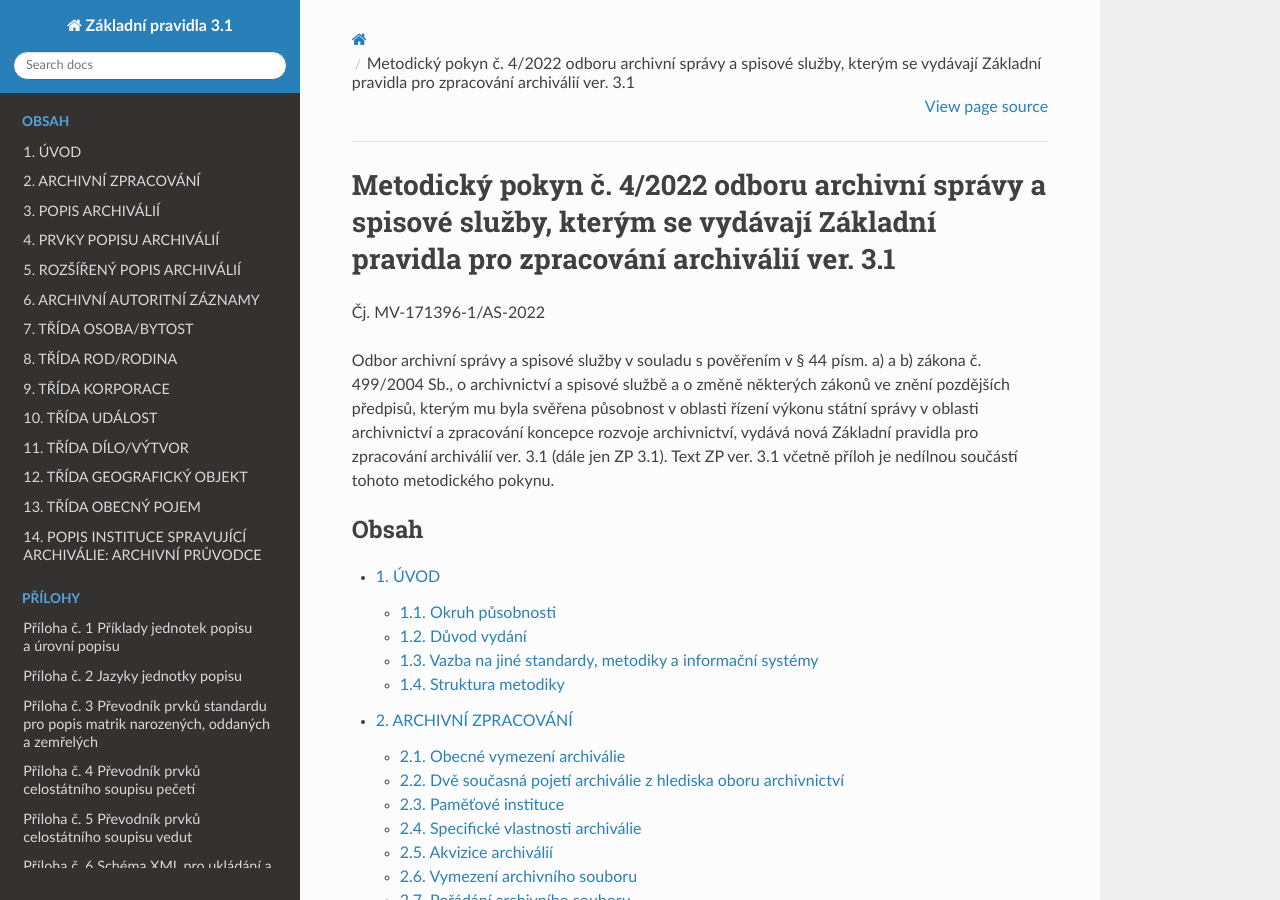
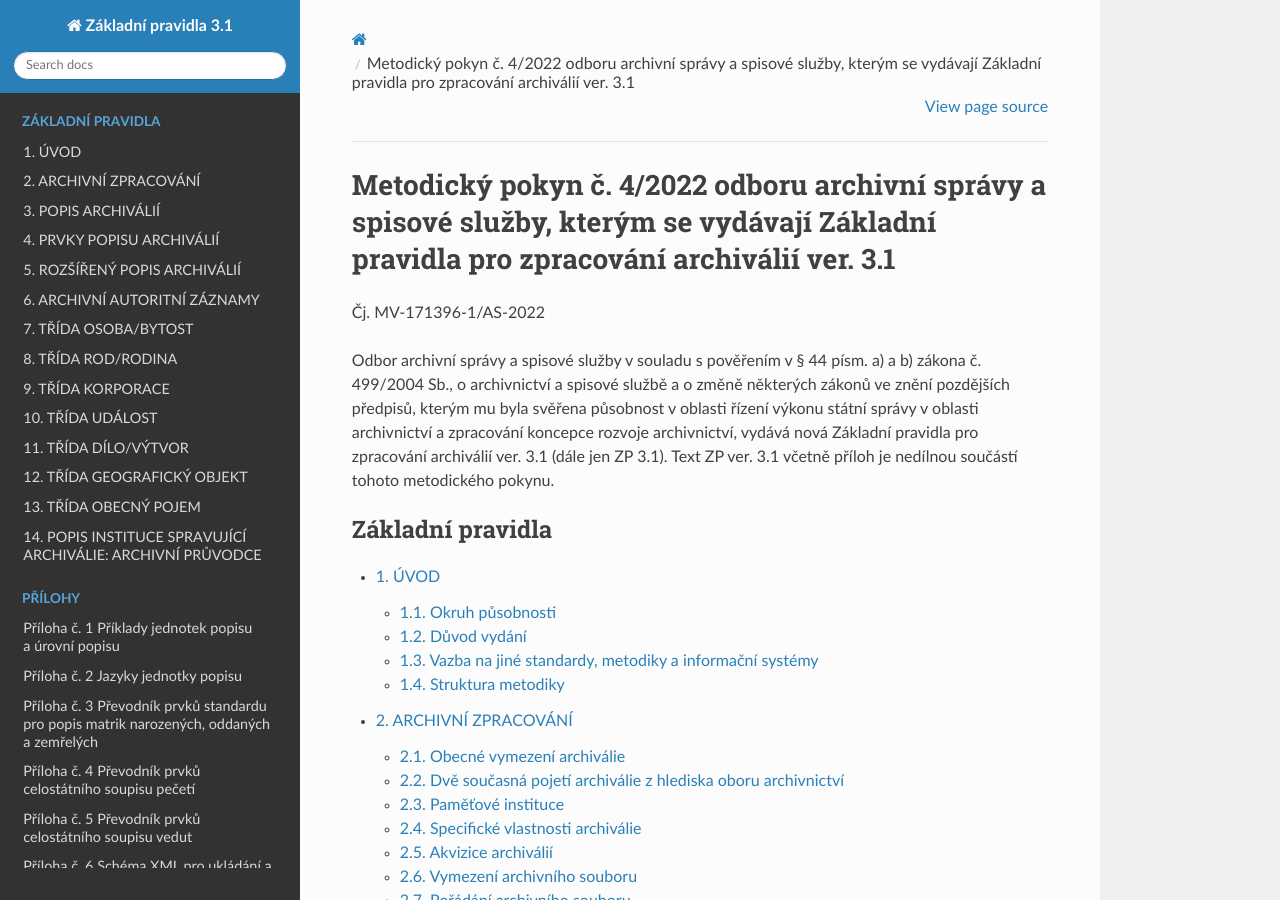
Before and after one commit to elzasw/zp, a Sphinx documentation site: the page built from source/index.rst, in a window 1280 px wide and 900 px high. Built offline with Sphinx 7.4.7 and the Read the Docs theme 2.0.0, drawn with Linux system fonts in a browser that asks for light colours.

Commit message:
Obsah -> Zakladni pravidla

```diff
--- a/source/index.rst
+++ b/source/index.rst
@@ -18,7 +18,7 @@ pokynu.
    :maxdepth: 2
    :numbered: 3
    :glob:
-   :caption: Obsah
+   :caption: Základní pravidla
 
    01-uvod.rst
    02-arch-zprac.rst
```
